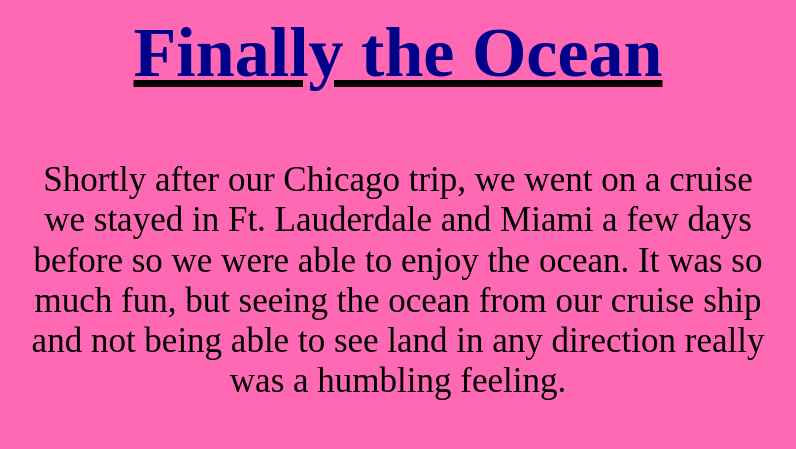
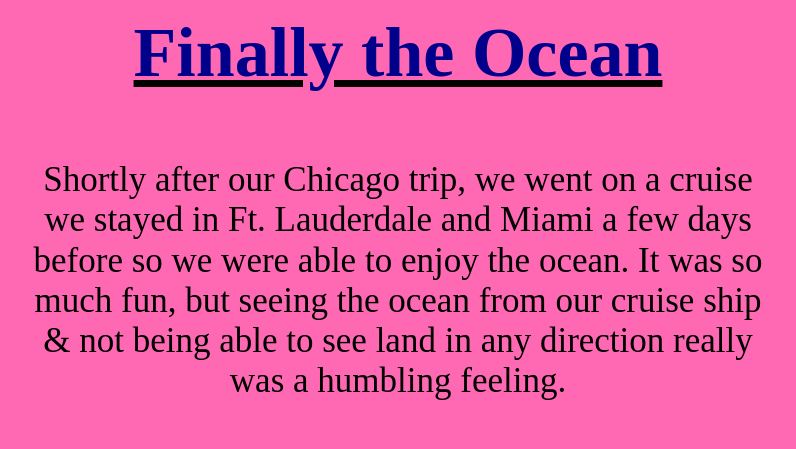
Before and after one commit to xsdc002/html-me-something, a plain HTML site: page index.html in a window 1280 px wide. Shown: the part 2880-3329 px from the top of the page, without its empty margins (242-1038 px from the left). Drawn offline with Linux system fonts and the light colour scheme; grey boxes are pictures that could not be loaded.

Commit message:
submit file

```diff
--- a/index.html
+++ b/index.html
@@ -45,13 +45,12 @@
                     we stayed in Ft. Lauderdale and Miami a few days <br>
                     before so we were able to enjoy the ocean. It was so <br>
                     much fun, but seeing the ocean from our cruise ship<br>
-                    and not being able to see land in any direction really<br>
+                    &amp; not being able to see land in any direction really<br>
                     was a humbling feeling.<br></p>
                 <img src = "https://tse3.mm.bing.net/th?id=OIP.kBfGgkLQ-vuEm5Yz0PuKqQEsDh&pid=15.1&P=0&w=238&h=179" alt = "view from deck of ship">
             </article>
             </main>
 
-
         </body>
     </head>
 </html>
```
